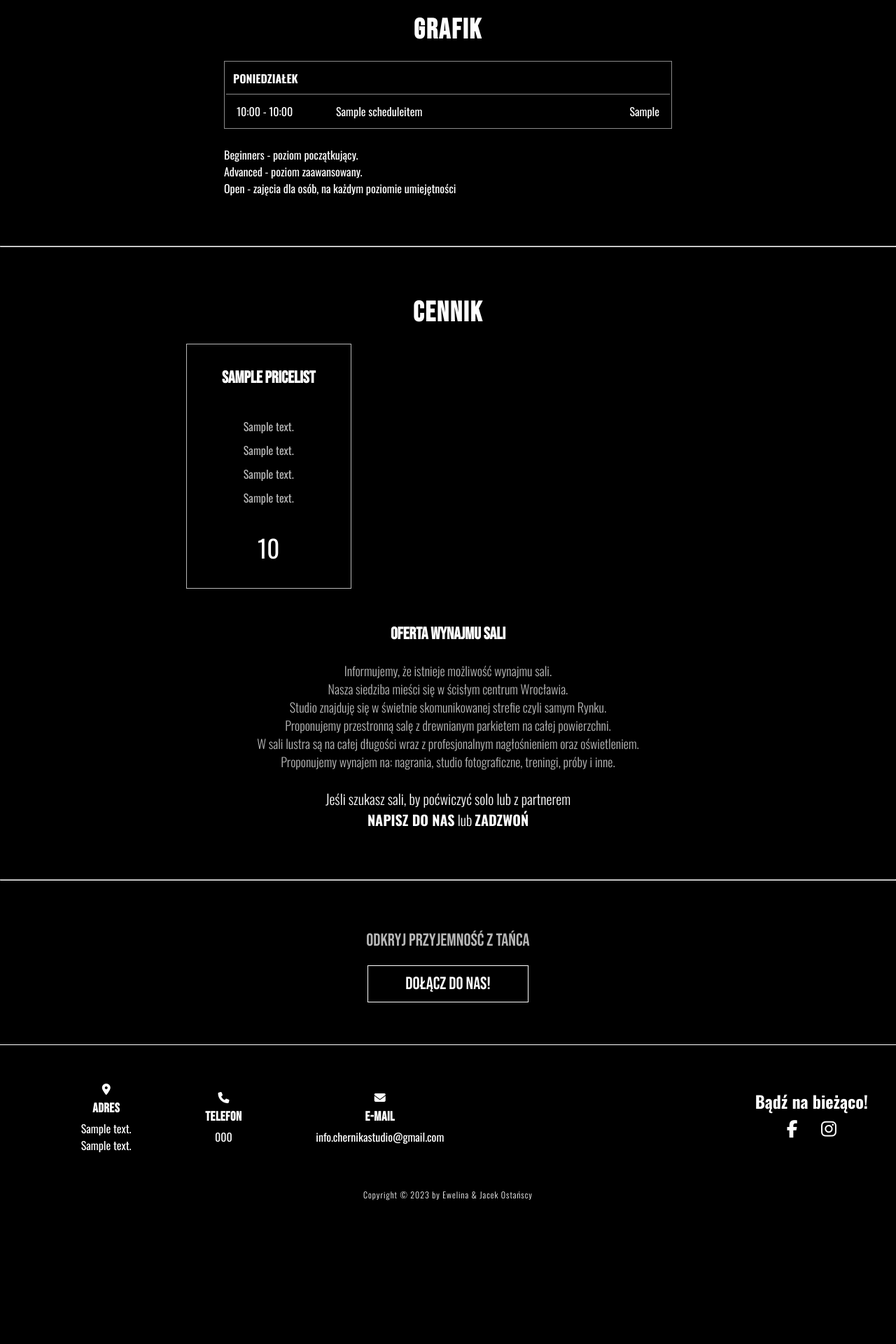
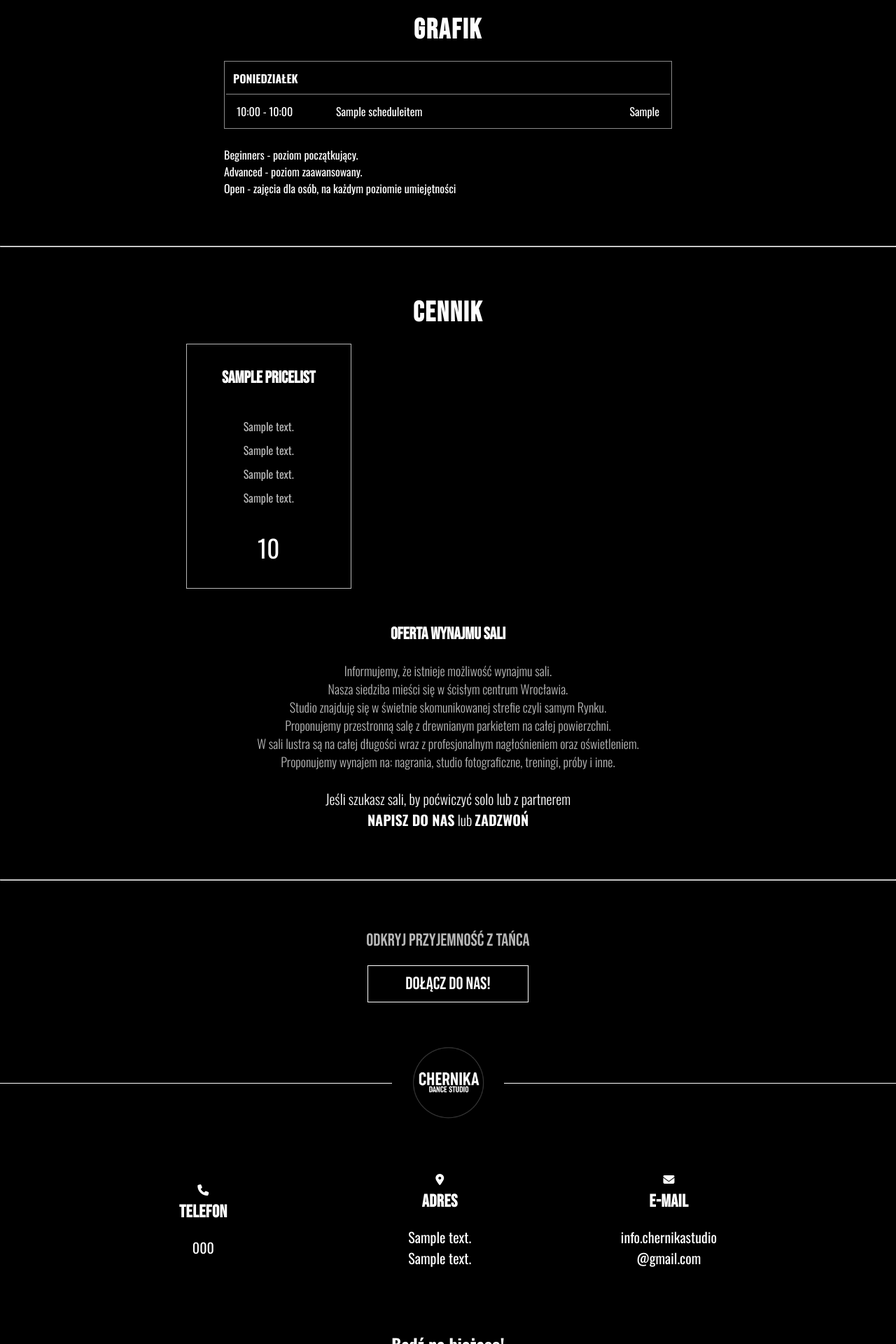
Before and after one commit to Ewelina-EN/dance-studio, a Django app: page / in a window 1280 px wide. Shown: the part 2720-4640 px from the top of the page at 70% size. Before the commit the page ends 4435 px from the top, so only its background shows below. Run offline with Django 4.2, Linux system fonts and the light colour scheme; data comes from the database, SQL or seed files in the repository; tables that the repository leaves empty hold one stand-in row (values such as "Sample post"); grey boxes marked "Sample" are stand-in pictures; parts of the project's set-up code (start-up, migrations or seed data) failed here and were passed over; some libraries are stand-ins or nearby versions.

Commit message:
new design of footer

```diff
--- a/website/static/website/css/styles.css
+++ b/website/static/website/css/styles.css
@@ -508,8 +508,27 @@ td {
   color: white;
 }
 
-footer {
+/* footer {
   border-top: 1px solid white;
+} */
+
+.footer-logo{
+  display: flex;
+  align-items: center;
+  justify-content: center;
+  width: 100%;
+}
+
+.footer-line{
+  flex-grow: 1;
+  height: 1px;
+  background-color: white;
+}
+
+.footer-logo img {
+  width: 85px;
+  height: 85px;
+  margin: 0 15px;
 }
 
 .nav-footer {
@@ -523,7 +542,7 @@ footer {
 .nav-footer ul li {
   list-style: none;
   text-align: center;
-  margin-top: 20px;
+  margin: 20px 0;
 }
 
 .nav-footer h3 {
@@ -533,10 +552,10 @@ footer {
   font-weight: bold;
 }
 
-.nav-footer img {
+/* .nav-footer img {
   width: 30px;
   height: 30px;
-}
+} */
 
 .nav-footer a {
   text-decoration: none;
@@ -547,6 +566,10 @@ footer {
   text-align: center;
   margin-top: 15px;
   cursor: pointer;
+}
+
+.social h2{
+  margin: 20px 0;
 }
 
 .social span a i {
@@ -805,27 +828,79 @@ footer {
 
   .nav-footer {
     display: flex;
-    flex-direction: row;
+    flex-direction: column;
     justify-content: space-between;
     align-items: center;
-    margin: 50px 40px;
+    /* margin: 50px 40px; */
+  }
+
+  .nav-footer nav{
+    width: 80%;
   }
 
   .nav-footer nav ul {
     display: flex;
     flex-direction: row;
+    align-items: center;
+    justify-content: space-between;
+    width: 100%;
+    margin: 50px 0;
   }
 
-  .nav-footer nav ul li {
+  /* .nav-footer nav ul li {
     margin: 0 30px 0 0;
+  } */
+
+  .nav-footer nav ul li:nth-child(2){
+    margin-left: 45px;
+  }
+
+
+  .footer-logo img {
+    width: 110px;
+    height: 110px;
+    margin: 0 25px;
+  }
+
+  .social span{
+    width: 35%;
+  }
+
+  .social h2{
+    margin-bottom: 30px;
+  }
+
+  .icons{
+    display: flex;
+    flex-direction: row;
+    justify-content: space-evenly;
+    width: 40%;
+    margin: 0 auto;
+  }
+
+  .icons i{
+    font-size: 30px;
   }
 
   .social {
     margin: 0;
+    width: 100%;
   }
 
   .social img {
     margin: 10px;
+  }
+}
+
+@media (min-width: 700px){
+  .main-header{
+    width: 70%;
+  }
+}
+
+@media (min-width: 820px){
+  .nav-footer nav{
+    width: 60%;
   }
 }
 
@@ -925,6 +1000,16 @@ footer {
     align-items: center;
     justify-content: space-evenly;
   }
+
+  .nav-footer h3 {
+    margin-bottom: 20px;
+    font-size: 25px;
+  }
+
+  .nav-footer nav ul li p,
+  .nav-footer nav ul li a {
+    font-size: 20px;
+  }
 }
 
 
@@ -977,12 +1062,30 @@ footer {
     margin: 0 auto;
   }
 
+  .prices{
+    width: 80%;
+  }
+
   .prices-main {
     width: 50%;
   }
 
   .nav-footer {
     justify-content: space-between;
+  }
+
+  .footer-logo img{
+    width: 150px;
+    height: 150px;
+  }
+
+  .nav-footer nav{
+    margin: 40px 0;
+  }
+
+  .nav-footer nav ul {
+    width: 80%;
+    margin: 0 auto;
   }
 }
 
--- a/website/templates/home.html
+++ b/website/templates/home.html
@@ -7,7 +7,7 @@
 <!-- navigation -->
 <header>
     <div class='logo'>
-        <img src="{% static 'website/media/icons/logo3.jpeg' %}" alt="">
+        <img src="{% static 'website/media/icons/logo3.jpeg' %}" alt="company logo">
     </div>
     <nav class='navigation'>
         <div class='openMenu'><i class='fa fa-bars'></i></div>
@@ -192,20 +192,25 @@
     </main>
     <footer id='contact'>
         <div class='nav-footer'>
+            <div class='footer-logo'>
+                <div class='footer-line'></div>
+                <img src="{% static 'website/media/icons/logo3.jpeg' %}">
+                <div class='footer-line'></div>
+            </div>
             <nav>
                 <ul>
-                    <li><i class="fa-sharp fa-solid fa-location-dot"></i>
-                        <h3>Adres</h3>
-                        <p>{{contact.address_1}} <br>{{contact.address_2}} </p>
-                    </li>
                     <li>
                         <i class="fa-solid fa-phone"></i>
                         <h3>Telefon</h3>
                         <p> <a href="tel:+48790318971">{{contact.phone}}</a></p>
                     </li>
+                    <li><i class="fa-sharp fa-solid fa-location-dot"></i>
+                        <h3>Adres</h3>
+                        <p>{{contact.address_1}} <br>{{contact.address_2}} </p>
+                    </li>
                     <li><i class="fa-solid fa-envelope"></i>
                         <h3>E-mail</h3>
-                        <a href="mailto:info.chernikastudio@gmail.com">info.chernikastudio@gmail.com</a>
+                        <a href="mailto:info.chernikastudio@gmail.com">info.chernikastudio<br>@gmail.com</a>
                     </li>
                 </ul>
             </nav>
@@ -213,6 +218,8 @@
                 <h2>Bądź na bieżąco!</h2>
                 <span class='icons'>
                     <a href="{{contact.facebook}}" target="_blank"><i class='fa fa-facebook '></i></a>
+                    <a href="{{contact.facebook}}" target="_blank"><i class="fa-brands fa-youtube"
+                            style="color: #ffffff;"></i></a>
                     <a href="{{contact.instagram}}" target="_blank"><i class='fa fa-instagram'></i></a>
                 </span>
             </div>
```
Also changed, not shown: media/media/offer/acro.jpeg (added), media/media/offer/female.jpeg (added), media/media/offer/hh.jpeg (added), media/media/offer/hip_hop.jpeg (added), media/media/offer/stretching.jpeg (added), media/media/offer/stripdance.png (added).
